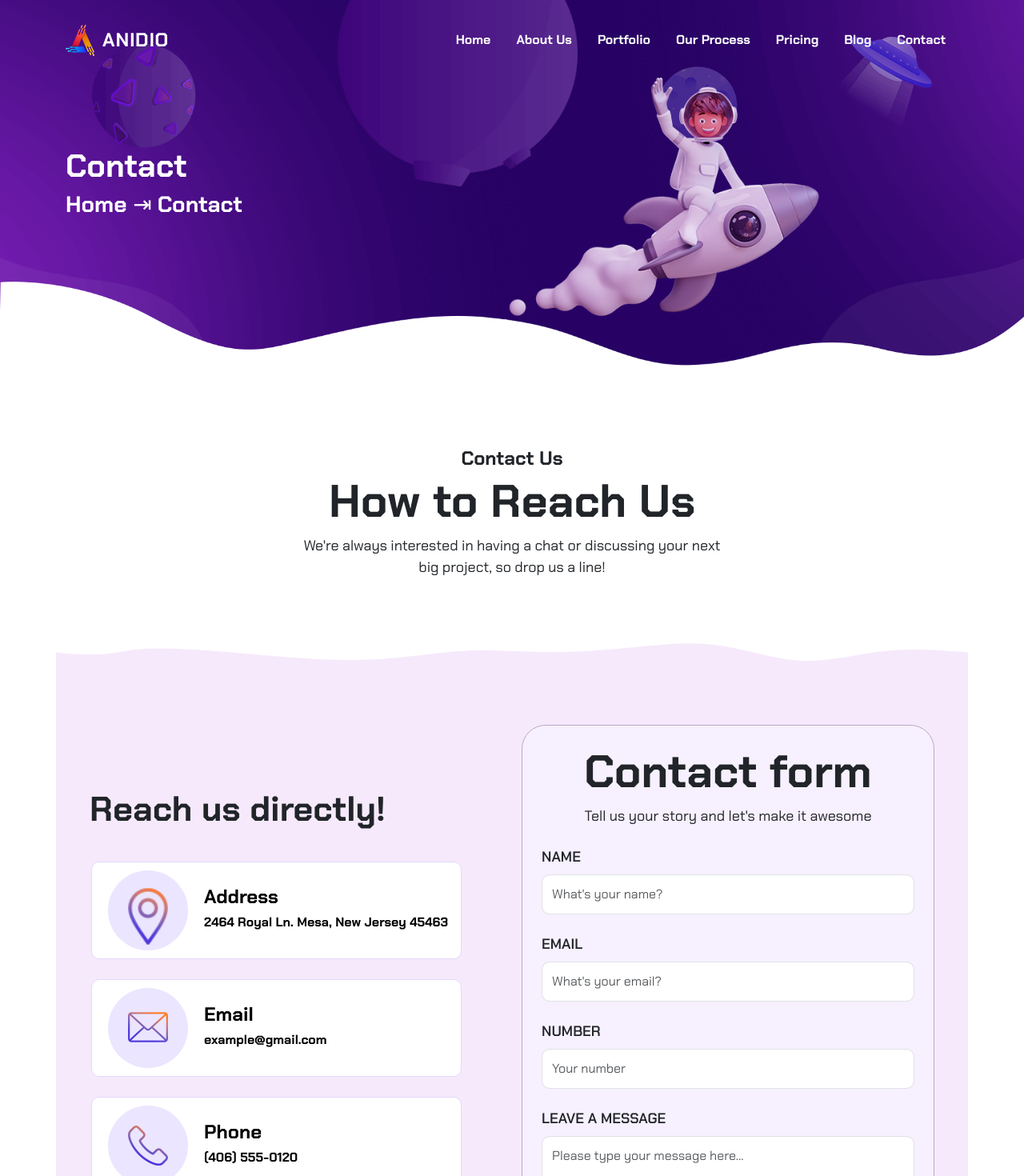
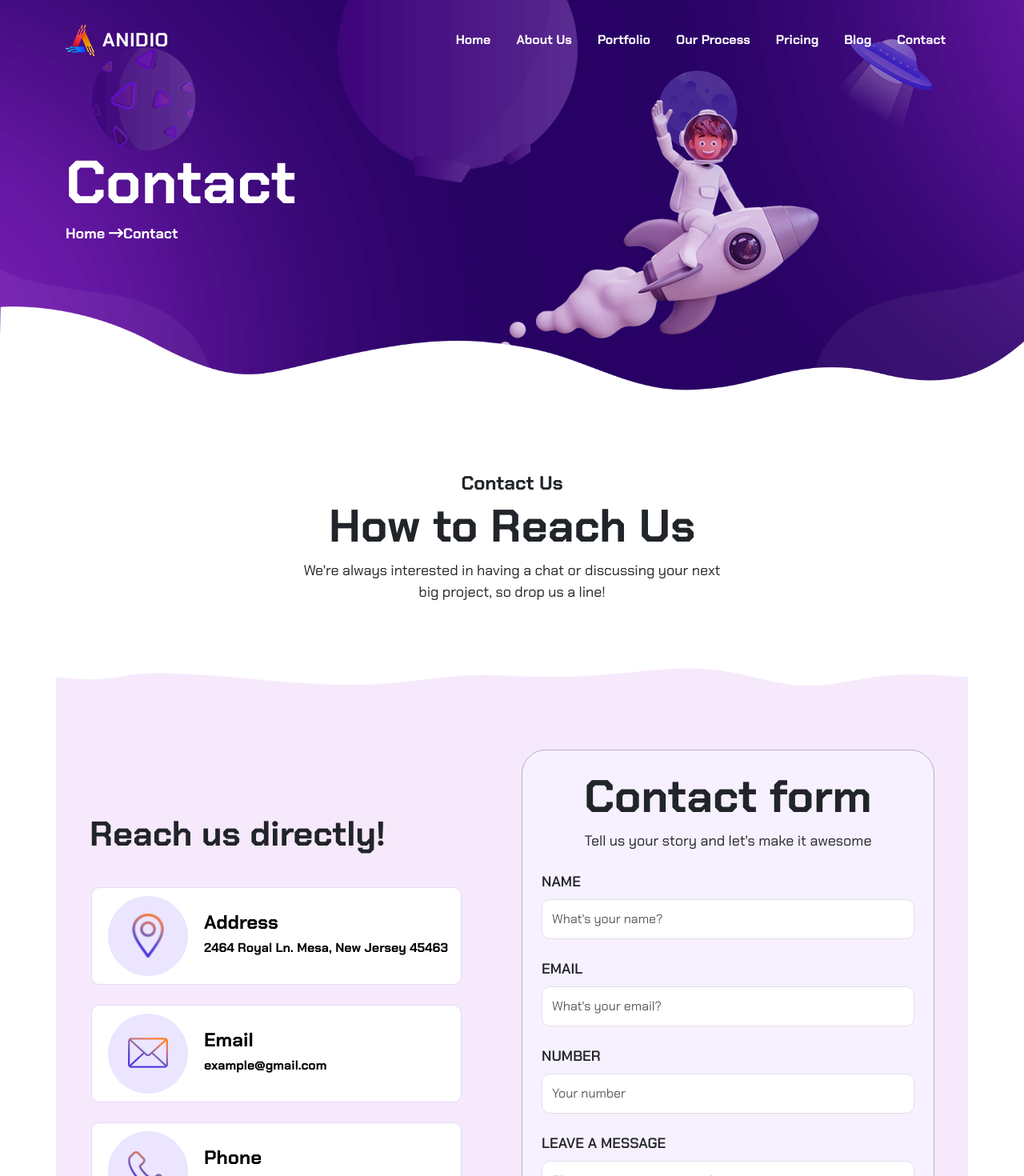
Before and after one commit to alessandro-barate/proj-html-vuejs, a Vue app: page /contact in a window 1280 px wide. Shown: the top 1470 px of the page at 80% size. Built offline with nearby package versions, Linux system fonts and the light colour scheme.

Commit message:
[UPD] Jumbotron about us styles added

```diff
--- a/src/components/jumbotronAboutUs.vue
+++ b/src/components/jumbotronAboutUs.vue
@@ -17,7 +17,7 @@ export default {
           <router-link :to="{ name: 'Home' }" class="fw-bold linkheader">
             Home
           </router-link>
-          &RightArrowBar;
+          <i class="fas fa-arrow-right-long"></i>
 
           <router-link :to="{ name: title }" class="fw-bold linkheader">
             {{ title }}
@@ -48,6 +48,16 @@ export default {
   </div>
 </template>
 <style scoped lang="scss">
+
+h1 {
+  font-size: 76px;
+  font-weight: 700;
+}
+
+h3 {
+  font-size: 18px;
+}
+
 .linkheader {
   text-decoration: none;
   color: white;
--- a/src/pages/AppContactPage.vue
+++ b/src/pages/AppContactPage.vue
@@ -54,7 +54,7 @@ export default {
           <ul class="main-list">
             <li class="d-flex">
               <div class="contact-symbol pt-21">
-                <img class="width-40" src="../../public/img/footer/map.png" alt="">
+                <img id="width-40-map" src="../../public/img/footer/map.png" alt="">
               </div>
               <a href="">
                 <h5>Address</h5>2464 Royal Ln. Mesa, New Jersey 45463
@@ -140,7 +140,7 @@ export default {
             <p class="mb-5">We're always interested in having a chat or discussing your next big project, so drop us a line!</p>
           </div>
           <div class="circle-container">
-            <img src="" alt="">
+            <img src="../../public/img/footer/big-circle.png" alt="">
           </div>
         </div>
       </div>
@@ -201,7 +201,8 @@ p {
   padding-top: 30px;
 }
 
-.width-40 {
+.width-40,
+#width-40-map {
   width: 40%;
 }
 
```
